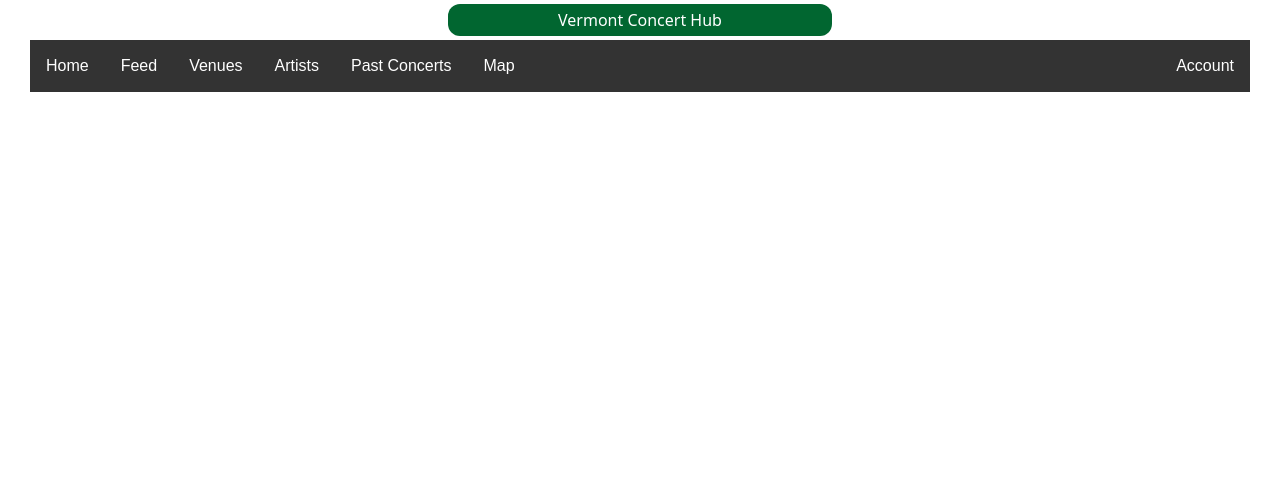
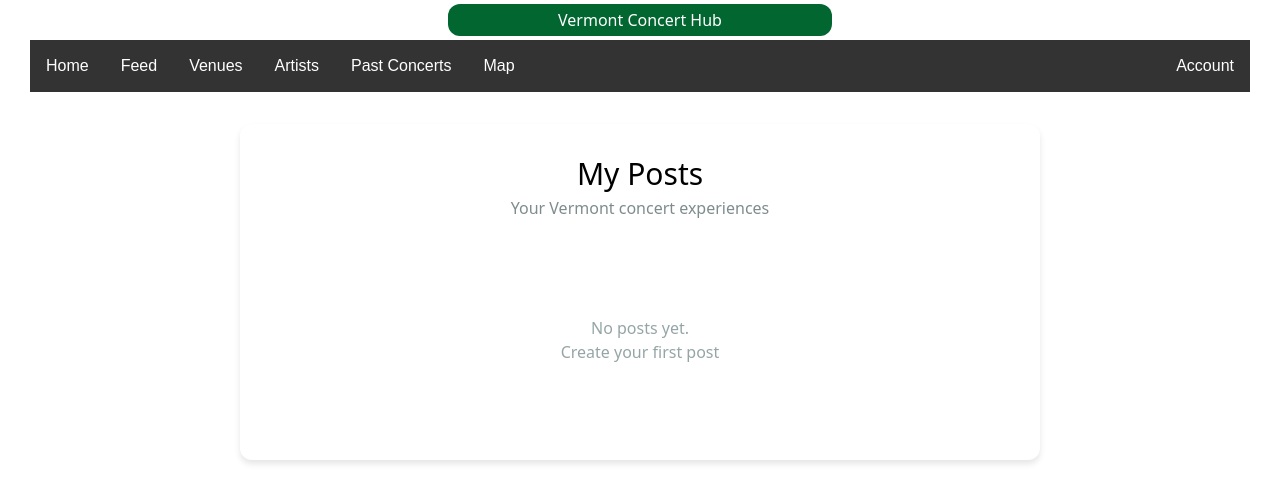
Before and after one commit to CANix2/BurlingtonConcertHub, a React (Vite) app in the folder Bun/: page /my-posts in a window 1280 px wide. Shown: the top 502 px of the page. Built offline with nearby package versions, Linux system fonts and the light colour scheme.

Commit message:
Updated 'my posts' page

```diff
--- a/Bun/src/App.tsx
+++ b/Bun/src/App.tsx
@@ -38,7 +38,7 @@ function Navigation({ isLoggedIn, onSignOut }: LoginProps) {
           {isLoggedIn ? (
              <>
           <Link to="/account">Account Details</Link>
-          <Link to="/your-posts">Your Posts</Link>
+          <Link to="/my-posts">My Posts</Link>
           <Link to="/new-post">New Post</Link>
           <Link to="/settings">Settings</Link>
           <button onClick={onSignOut}>Sign Out</button>
@@ -102,7 +102,7 @@ export function App() {
         <Navigation isLoggedIn={isLoggedIn} onSignOut={handleSignOut} />
         <Routes>
           <Route path="/new-post" element={<NewPostPage />} />
-          <Route path="/your-posts" element={<MyPostsPage currentUser={currentUser} />} />
+          <Route path="/my-posts" element={<MyPostsPage currentUser={currentUser} />} />
           <Route path="/login" element={<LoginPage onLoginSuccess={handleLoginSuccess} />} />
           <Route path="/register" element={<RegisterPage onRegisterSuccess={handleLoginSuccess} />} />
           <Route path="/feed" element={<Feed />} />
--- a/Bun/src/pages/MyPostsPage.tsx
+++ b/Bun/src/pages/MyPostsPage.tsx
@@ -139,7 +139,7 @@ const MyPostsPage: React.FC<Props> = ({ currentUser }) => {
     <div className="my-posts-container">
       {/* Header */}
       <div className="my-posts-header">
-        <h2>My Posts</h2>
+        <h2 className="text-3xl mb-1">My Posts</h2>
         <p className="subTitle">Your Vermont concert experiences</p>
       </div>
 
```
